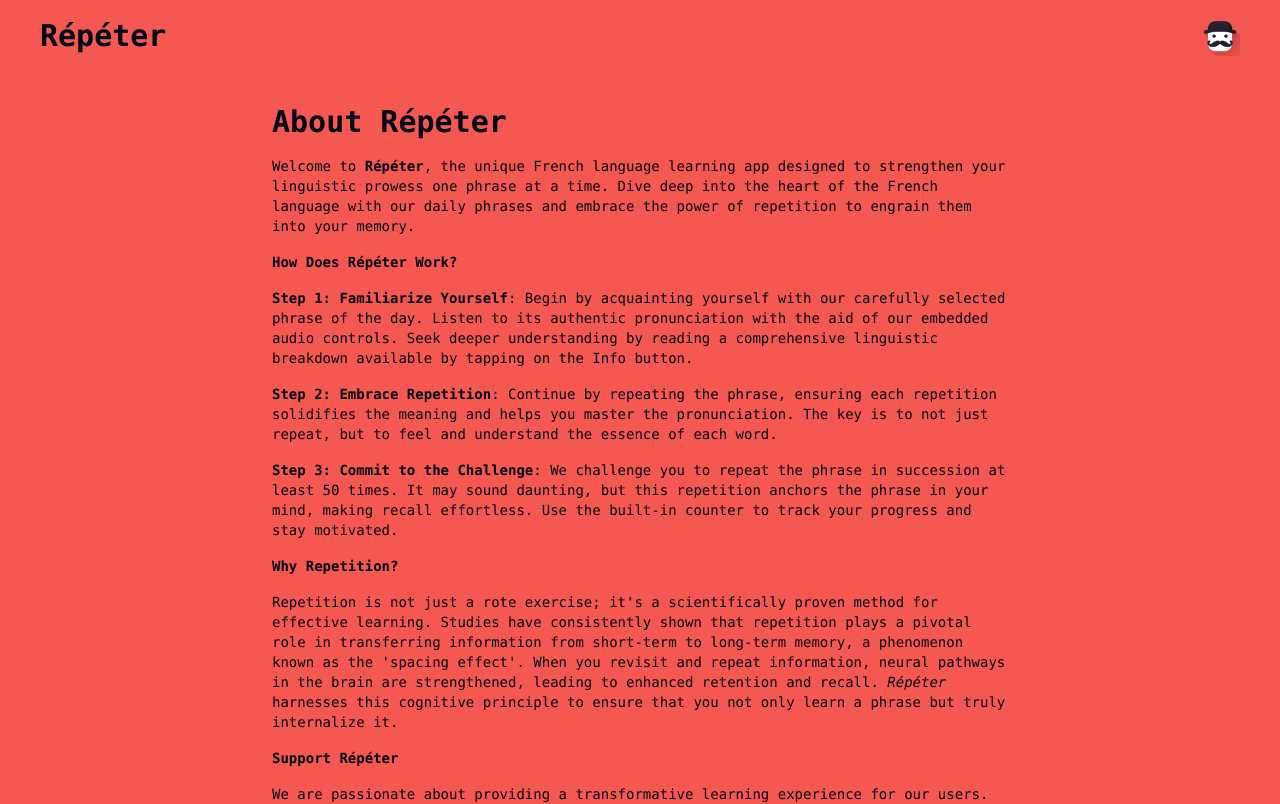
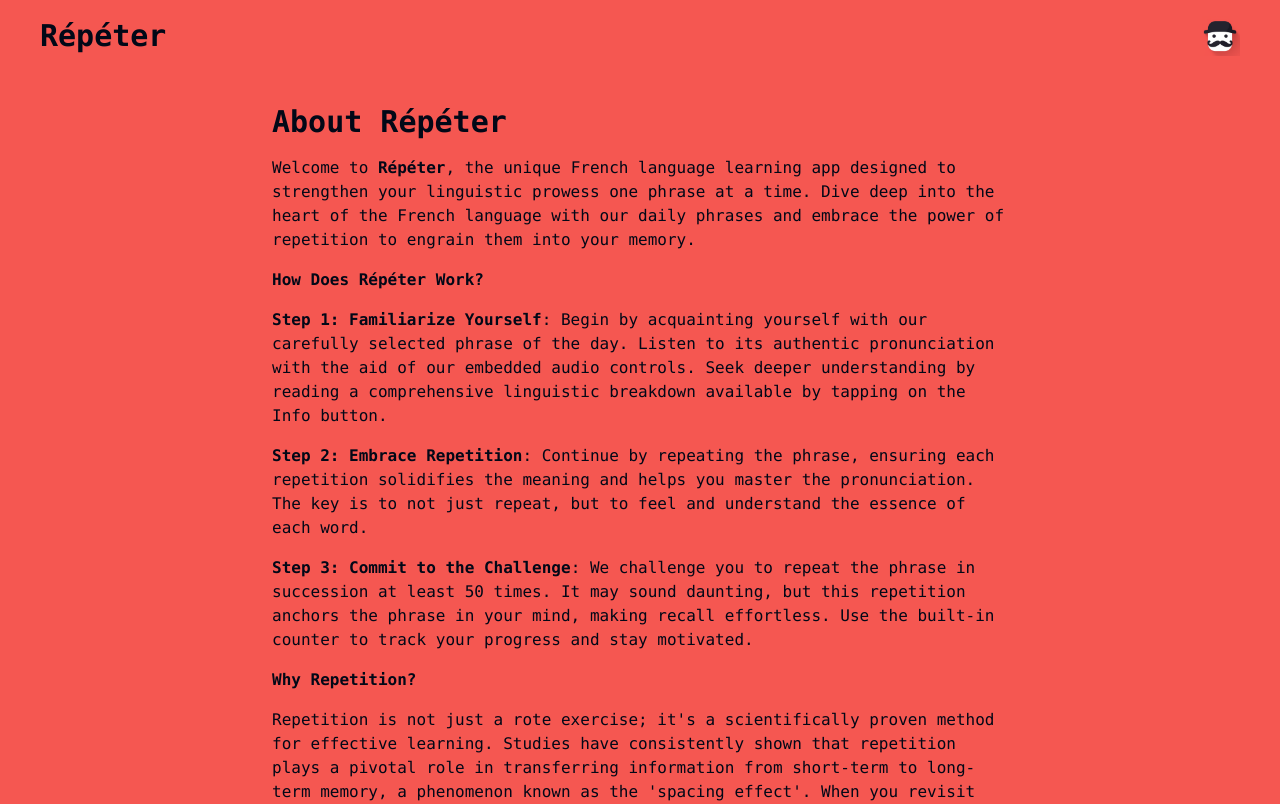
Before and after one commit to owolfdev/50xFrench, a Next.js app: page /about in a window 1280 px wide. Shown: the top 804 px of the page. Built offline with nearby package versions, Linux system fonts and the light colour scheme.

Commit message:
style adjustments

```diff
--- a/app/about/page.tsx
+++ b/app/about/page.tsx
@@ -7,9 +7,11 @@ let markdown = ``;
 
 function About() {
   return (
-    <div className="flex flex-col gap-4 max-w-3xl w-full pt-10 pb-24 px-4">
+    <div className="flex flex-col sm:gap-4 gap-6 max-w-3xl w-full pt-10 pb-24 px-4">
       <h1 className="text-3xl font-bold">About Répéter</h1>
-      <ReactMarkdown>{markdown}</ReactMarkdown>
+      <ReactMarkdown className="text-lg sm:text-base flex flex-col sm:gap-4 gap-6">
+        {markdown}
+      </ReactMarkdown>
     </div>
   );
 }
```
